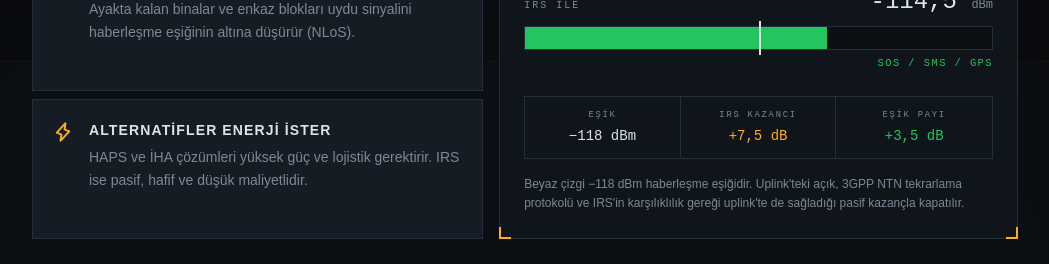
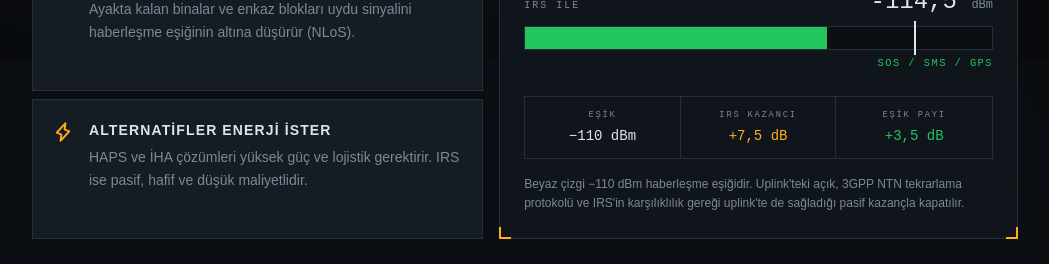
Before and after one commit to oguzhanondr/ares-reflect-web, a React (Vite) app: page / in a window 1280 px wide. Shown: the part 1540-1804 px from the top of the page, without its empty margins (230-1279 px from the left). Built offline with nearby package versions, Linux system fonts and the light colour scheme.

Commit message:
Change communication threshold from -118 dBm to -110 dBm
Co-Authored-By: Claude Opus 5.5 <noreply@anthropic.com>

```diff
--- a/src/components/sections/problem.tsx
+++ b/src/components/sections/problem.tsx
@@ -75,7 +75,7 @@ export function Problem() {
               <div className="mt-6 grid grid-cols-3 border border-border text-center">
                 <div className="border-r border-border p-3">
                   <p className="label-mono text-[0.55rem] text-muted-foreground">Eşik</p>
-                  <p className="mt-1 font-mono text-sm">−118 dBm</p>
+                  <p className="mt-1 font-mono text-sm">−110 dBm</p>
                 </div>
                 <div className="border-r border-border p-3">
                   <p className="label-mono text-[0.55rem] text-muted-foreground">IRS kazancı</p>
@@ -87,7 +87,7 @@ export function Problem() {
                 </div>
               </div>
               <p className="mt-4 text-xs leading-relaxed text-muted-foreground">
-                Beyaz çizgi −118 dBm haberleşme eşiğidir. Uplink'teki açık, 3GPP NTN tekrarlama protokolü ve IRS'in
+                Beyaz çizgi −110 dBm haberleşme eşiğidir. Uplink'teki açık, 3GPP NTN tekrarlama protokolü ve IRS'in
                 karşılıklılık gereği uplink'te de sağladığı pasif kazançla kapatılır.
               </p>
             </div>
--- a/src/lib/content.ts
+++ b/src/lib/content.ts
@@ -19,7 +19,7 @@ export const HERO_STATS = [
 
 export const LINK = {
   blocked: -122,
-  threshold: -118,
+  threshold: -110,
   withIrs: -114.5,
   gain: 7.5,
   min: -130,
```
